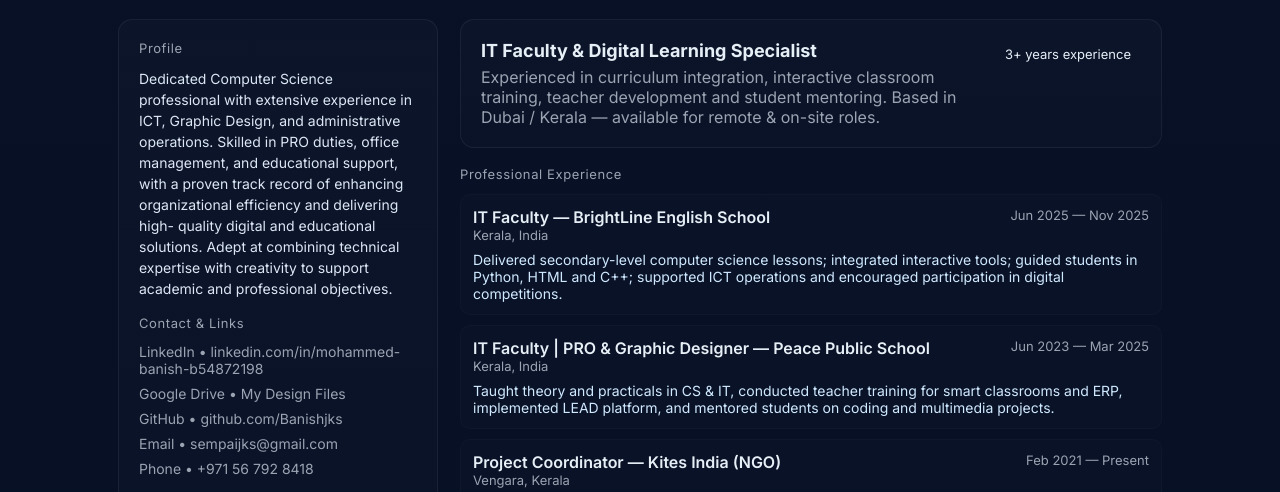
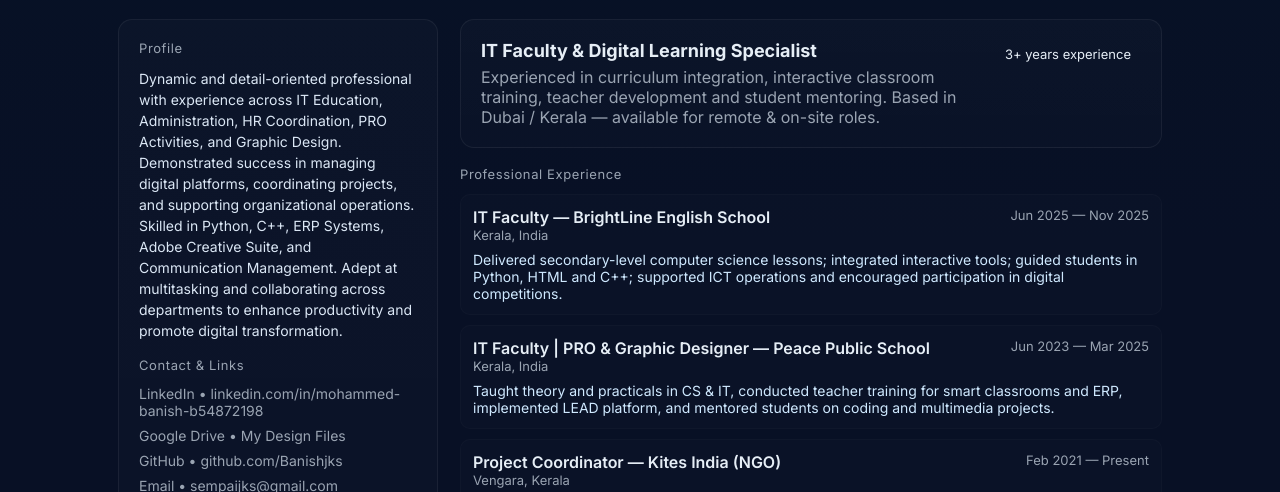
Before and after one commit to Banishjks/personalWeb, a plain HTML site: page index.html in a window 1280 px wide. Shown: the part 271-763 px from the top of the page. Drawn offline with Linux system fonts and the light colour scheme.

Commit message:
Update index.html

```diff
--- a/index.html
+++ b/index.html
@@ -279,17 +279,19 @@
           <div class="card">
             <div class="section-title">Profile</div>
             <div class="profile-bio">
-           Dedicated Computer Science professional
-           with extensive experience in ICT, Graphic
-           Design, and administrative operations.
-           Skilled in PRO duties, office management,
-           and educational support, with a proven
-           track record of enhancing organizational
-           efficiency and delivering high- quality
-           digital and educational solutions.
-           Adept at combining technical expertise
-           with creativity to support academic and
-           professional objectives.
+          Dynamic and detail-oriented professional
+          with experience across IT Education,
+          Administration, HR Coordination, PRO
+          Activities, and Graphic Design.
+          Demonstrated success in managing
+          digital platforms, coordinating
+          projects, and supporting organizational
+          operations. Skilled in Python, C++,
+          ERP Systems, Adobe Creative Suite,
+          and Communication Management. Adept
+          at multitasking and collaborating across
+          departments to enhance productivity and
+          promote digital transformation.
             </div>
 
             <div class="section" style="margin-top: 16px">
```
